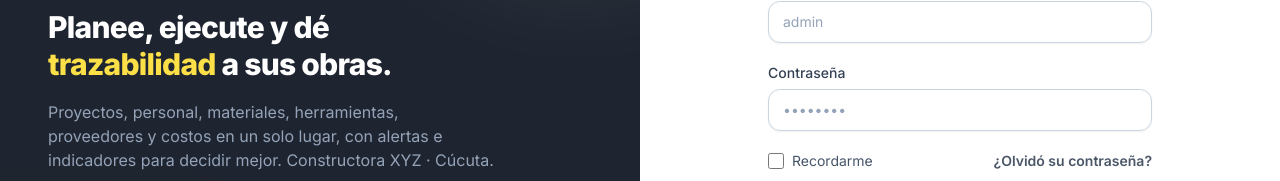
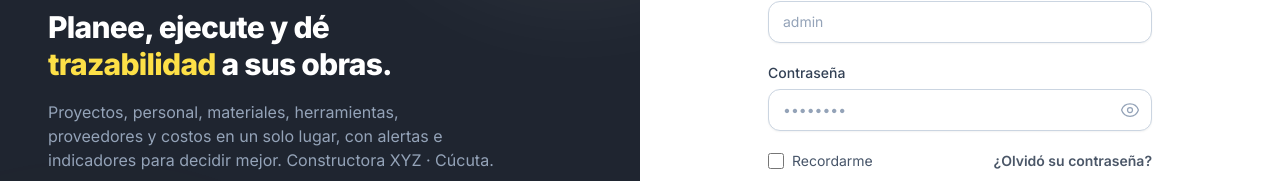
Before and after one commit to stevencardenas-dev/SINCOCO, a React (Vite) app in the folder frontend/: page /login in a window 1280 px wide. Shown: the part 286-467 px from the top of the page. Built offline with nearby package versions, Linux system fonts and the light colour scheme; no server answers.

Commit message:
Botón de visualizar contraseña  (Ojito)

```diff
--- /dev/null
+++ b/frontend/src/components/CampoPassword.jsx
@@ -0,0 +1,30 @@
+import { useState } from 'react'
+import { EyeIcon, EyeSlashIcon } from '@heroicons/react/24/outline'
+
+/**
+ * Campo de contraseña con el botón del ojito para mostrarla u ocultarla.
+ *
+ * Recibe las mismas props que un <input> (id, value, onChange, required,
+ * minLength, autoComplete…) y las pasa tal cual. Cada campo guarda su propia
+ * visibilidad, así que mostrar uno no revela los demás. El botón es
+ * type="button" para no enviar el formulario, y el input lleva `pr-10` para
+ * que el ícono no tape el texto.
+ */
+export default function CampoPassword({ className = '', ...props }) {
+  const [visible, setVisible] = useState(false)
+  const Icono = visible ? EyeSlashIcon : EyeIcon
+  return (
+    <div className="relative">
+      <input {...props} type={visible ? 'text' : 'password'} className={`input pr-10 ${className}`} />
+      <button
+        type="button"
+        onClick={() => setVisible((v) => !v)}
+        aria-label={visible ? 'Ocultar contraseña' : 'Mostrar contraseña'}
+        aria-pressed={visible}
+        className="absolute inset-y-0 right-0 flex items-center pr-3 text-slate-400 transition hover:text-slate-600 focus:outline-none focus-visible:text-accent-500"
+      >
+        <Icono className="h-5 w-5" />
+      </button>
+    </div>
+  )
+}
--- a/frontend/src/pages/Login.jsx
+++ b/frontend/src/pages/Login.jsx
@@ -1,5 +1,6 @@
 import { useState } from 'react'
 import { useNavigate } from 'react-router-dom'
+import CampoPassword from '../components/CampoPassword.jsx'
 import Logo from '../components/Logo.jsx'
 import Modal from '../components/Modal.jsx'
 import { useAuth } from '../context/AuthContext.jsx'
@@ -152,11 +153,10 @@ export default function Login() {
               <label htmlFor="password" className="label">
                 Contraseña
               </label>
-              <input
+              <CampoPassword
                 id="password"
-                type="password"
+                maxLength={72}
                 autoComplete="current-password"
-                className="input"
                 placeholder="••••••••"
                 value={password}
                 onChange={(e) => setPassword(e.target.value)}
@@ -261,13 +261,13 @@ export default function Login() {
             <div className="grid gap-4 sm:grid-cols-2">
               <div>
                 <label htmlFor="r-password" className="label">Nueva contraseña</label>
-                <input id="r-password" type="password" autoComplete="new-password" className="input"
+                <CampoPassword id="r-password" autoComplete="new-password"
                   minLength={8} value={recuperar.password}
                   onChange={(e) => setRecuperar({ ...recuperar, password: e.target.value })} required />
               </div>
               <div>
                 <label htmlFor="r-repetir" className="label">Confirmar contraseña</label>
-                <input id="r-repetir" type="password" autoComplete="new-password" className="input"
+                <CampoPassword id="r-repetir" autoComplete="new-password"
                   minLength={8} value={recuperar.repetir}
                   onChange={(e) => setRecuperar({ ...recuperar, repetir: e.target.value })} required />
               </div>
--- a/frontend/src/pages/Perfil.jsx
+++ b/frontend/src/pages/Perfil.jsx
@@ -5,6 +5,7 @@ import {
   KeyIcon,
   UserCircleIcon,
 } from '@heroicons/react/24/outline'
+import CampoPassword from '../components/CampoPassword.jsx'
 import PageHeader from '../components/PageHeader.jsx'
 import api from '../services/api'
 import { fmtFechaHora } from '../lib/format.js'
@@ -256,19 +257,19 @@ export default function Perfil() {
               <div className="grid gap-5 sm:grid-cols-3">
                 <div>
                   <label htmlFor="mi-clave-actual" className="label">Contraseña actual</label>
-                  <input id="mi-clave-actual" type="password" autoComplete="current-password" className="input"
+                  <CampoPassword id="mi-clave-actual" autoComplete="current-password"
                     value={clave.password_actual}
                     onChange={(e) => setClave({ ...clave, password_actual: e.target.value })} required />
                 </div>
                 <div>
                   <label htmlFor="mi-clave-nueva" className="label">Nueva contraseña</label>
-                  <input id="mi-clave-nueva" type="password" autoComplete="new-password" className="input"
+                  <CampoPassword id="mi-clave-nueva" autoComplete="new-password"
                     minLength={8} value={clave.password}
                     onChange={(e) => setClave({ ...clave, password: e.target.value })} required />
                 </div>
                 <div>
                   <label htmlFor="mi-clave-repetir" className="label">Confirmar nueva contraseña</label>
-                  <input id="mi-clave-repetir" type="password" autoComplete="new-password" className="input"
+                  <CampoPassword id="mi-clave-repetir" autoComplete="new-password"
                     minLength={8} value={clave.repetir}
                     onChange={(e) => setClave({ ...clave, repetir: e.target.value })} required />
                 </div>
--- a/frontend/src/pages/Usuarios.jsx
+++ b/frontend/src/pages/Usuarios.jsx
@@ -1,5 +1,16 @@
 import { useEffect, useState } from 'react'
-import { CheckCircleIcon, KeyIcon, LockClosedIcon, PlusIcon, UserPlusIcon } from '@heroicons/react/24/outline'
+import {
+  ArrowPathIcon,
+  CheckCircleIcon,
+  KeyIcon,
+  LockClosedIcon,
+  PlusIcon,
+  UserPlusIcon,
+} from '@heroicons/react/24/outline'
+import AlertaFormulario from '../components/AlertaFormulario.jsx'
+import BuscadorSelect from '../components/BuscadorSelect.jsx'
+import CampoPassword from '../components/CampoPassword.jsx'
+import FilaVacia from '../components/FilaVacia.jsx'
 import PageHeader from '../components/PageHeader.jsx'
 import api from '../services/api'
 import { fmtFechaHora } from '../lib/format.js'
@@ -232,10 +243,10 @@ export default function Usuarios() {
               <label htmlFor="u-password" className="label">
                 Contraseña
               </label>
-              <input
+              <CampoPassword
                 id="u-password"
-                type="password"
-                className="input"
+                maxLength={72}
+                autoComplete="new-password"
                 minLength={8}
                 value={form.password}
                 onChange={(e) => setForm({ ...form, password: e.target.value })}
```
